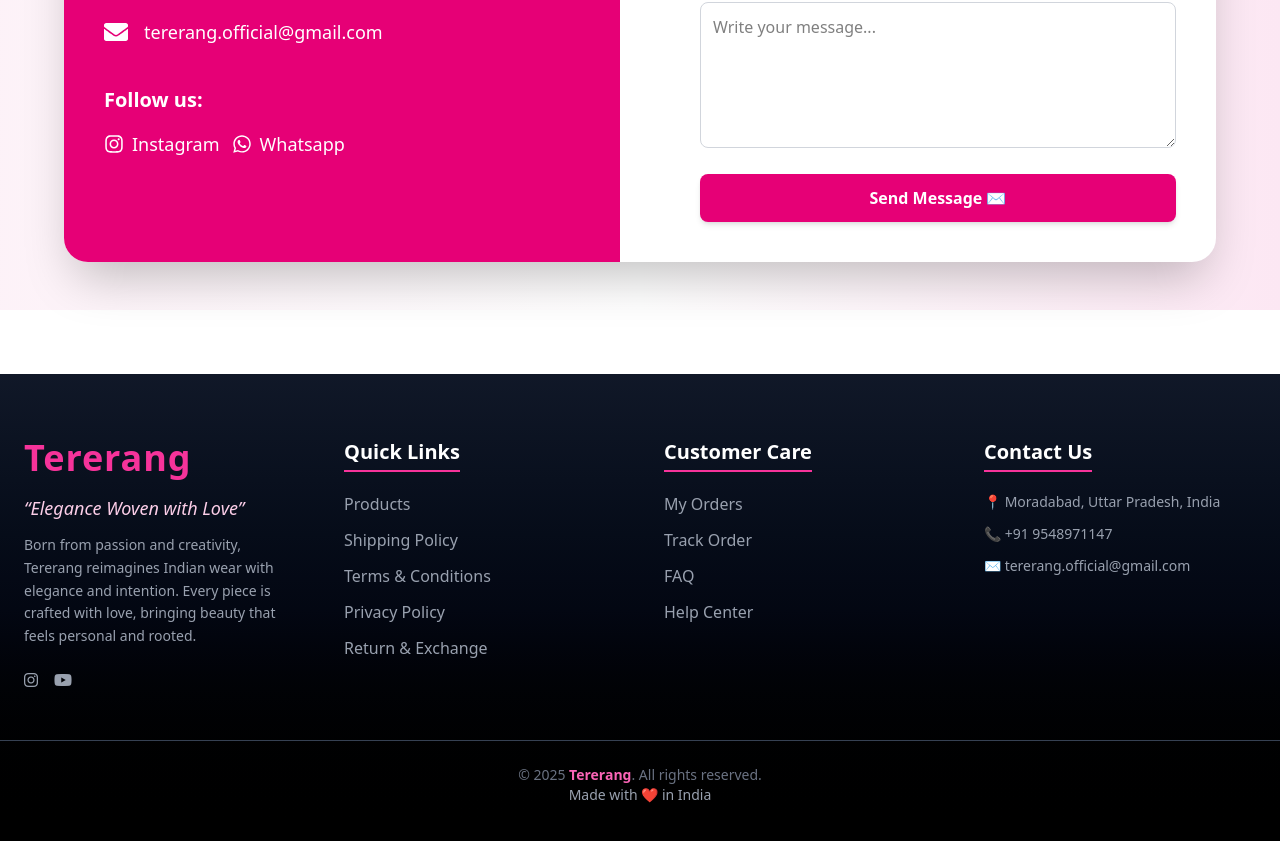
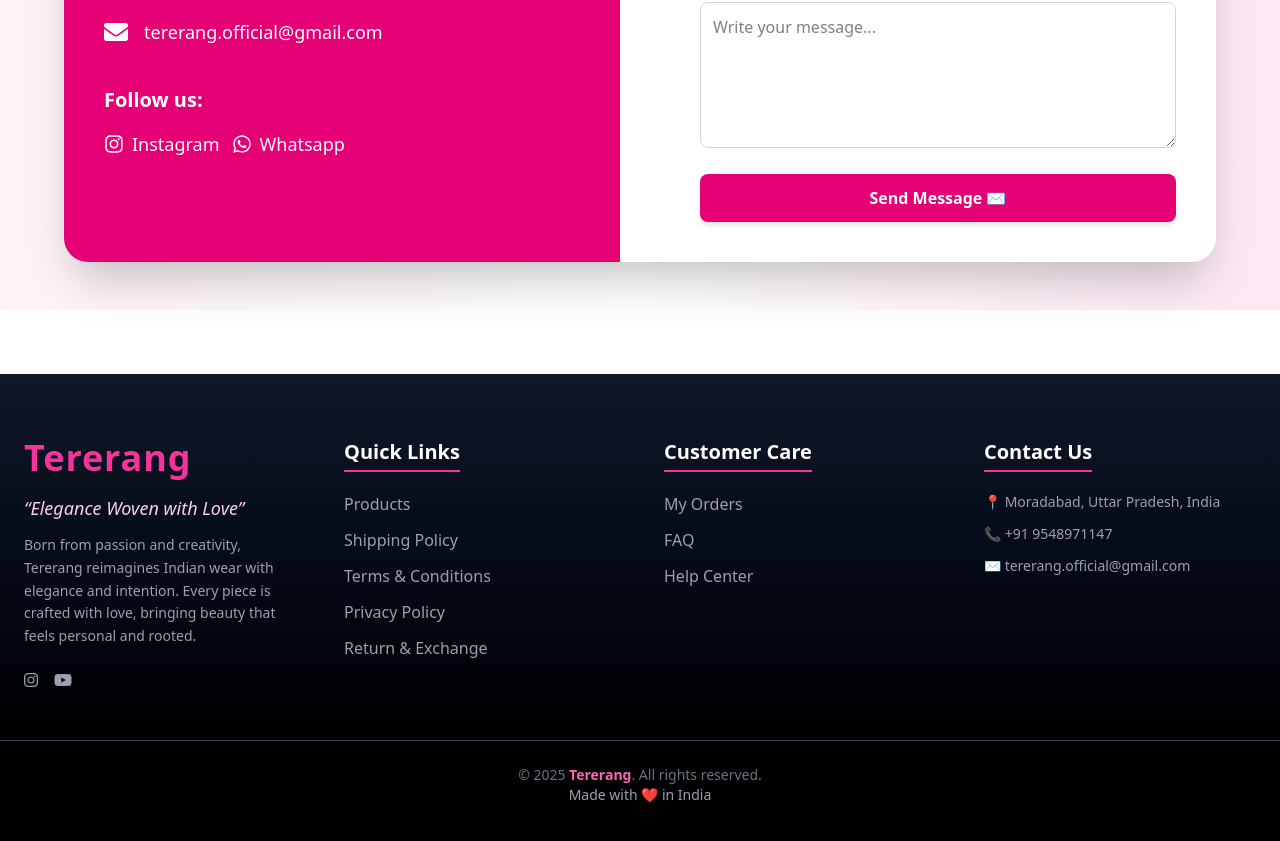
Before and after one commit to pratham-sarankar/tererang, a React (Vite) app: page /contact in a window 1280 px wide. Shown: the part 598-1439 px from the top of the page. Built offline with nearby package versions, Linux system fonts and the light colour scheme; no server answers.

Commit message:
Hide track order

```diff
--- a/src/components/Footer.jsx
+++ b/src/components/Footer.jsx
@@ -34,7 +34,7 @@
                 <h3 className="text-xl font-semibold text-white mb-5 border-b-2 border-pink-500 inline-block pb-1">Customer Care</h3>
                 <ul className="space-y-3 text-gray-400">
                     <li><a href="/MyOrder" className="hover:text-pink-400 transition">My Orders</a></li>
-                    <li><a href="/OrderTracker" className="hover:text-pink-400 transition">Track Order</a></li>
+                    {/* <li><a href="/OrderTracker" className="hover:text-pink-400 transition">Track Order</a></li> */}
                     <li><a href="/FaqPage" className="hover:text-pink-400 transition">FAQ</a></li>
                     <li><a href="/HelpCenterPage" className="hover:text-pink-400 transition">Help Center</a></li>
                 </ul>
```
